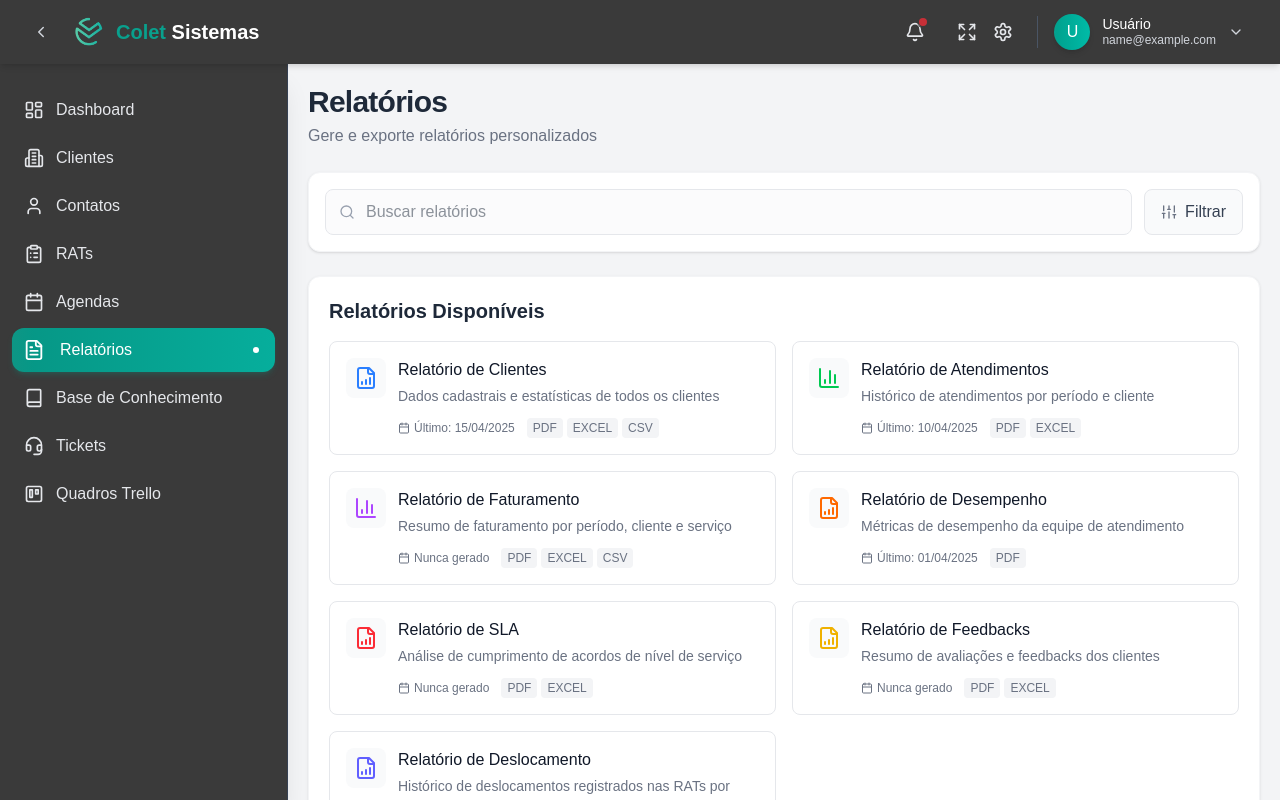
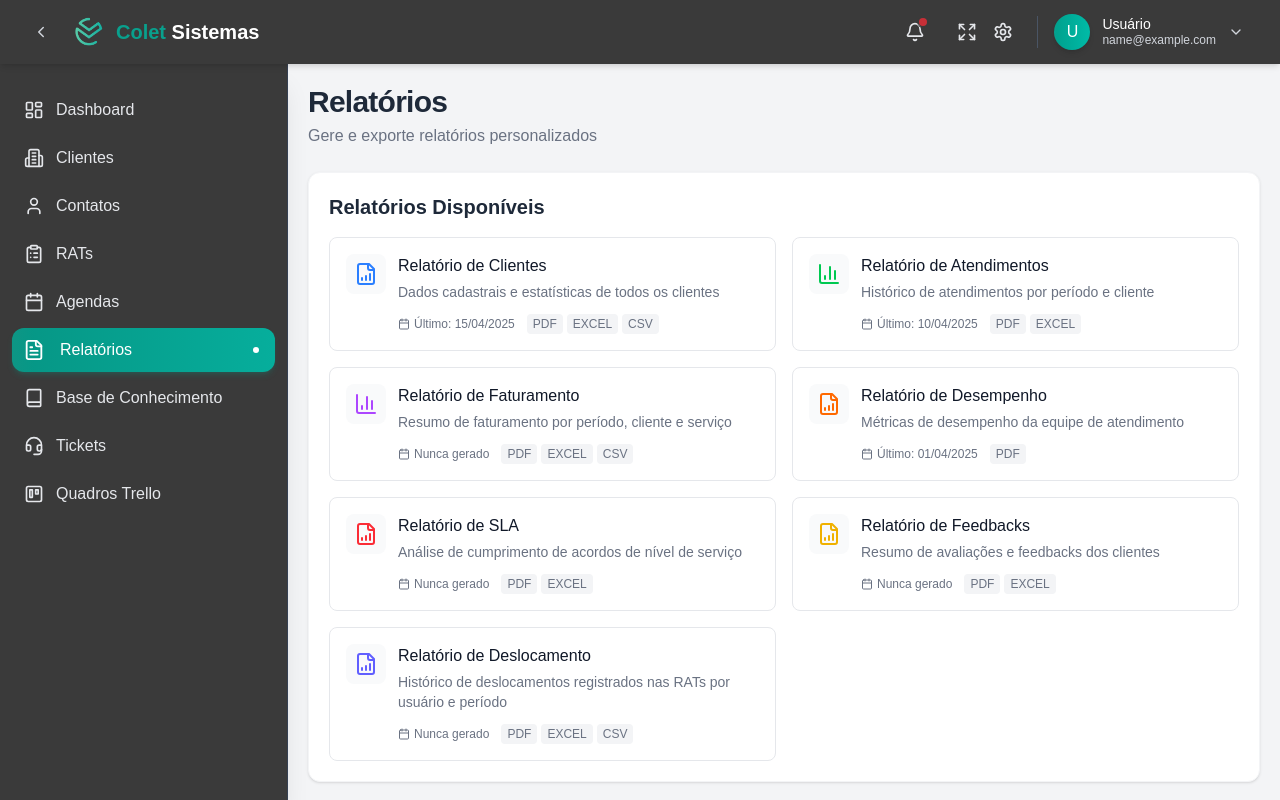
Before and after one commit to BCaceress/PortalColetFrontend, a Next.js app: page /dashboard/relatorios in a window 1280 px wide. Built offline with nearby package versions, Linux system fonts and the light colour scheme; sample sign-in values are in the browser's storage.

Commit message:
realtorio ajustado

```diff
--- a/src/app/dashboard/relatorios/page.tsx
+++ b/src/app/dashboard/relatorios/page.tsx
@@ -1,15 +1,16 @@
 'use client';
 
 import { motion } from 'framer-motion';
-import { BarChart3, Calendar, Download, FileBarChart, Filter, Printer, Search } from 'lucide-react';
+import { BarChart3, Calendar, Download, FileBarChart, Filter, Printer } from 'lucide-react';
 import { useState } from 'react';
 
 // Import our reusable components
-import { ActiveFilters } from '@/components/ui/ActiveFilters';
-import { FilterPanel } from '@/components/ui/FilterPanel';
 import { LoadingSpinner } from '@/components/ui/LoadingSpinner';
 import { PageHeader } from '@/components/ui/PageHeader';
-import { SearchBar } from '@/components/ui/SearchBar';
+
+// Import the Deslocamento component
+import dynamic from 'next/dynamic';
+const RelatorioDeslocamento = dynamic(() => import('../../../components/Reports/relatorioDeslocamento'), { ssr: false });
 
 // Define report types and interface
 interface Report {
@@ -27,12 +28,11 @@ interface Report {
 export default function ReportPage() {
     const [loading, setLoading] = useState(false);
     const [selectedReport, setSelectedReport] = useState<Report | null>(null);
-    const [searchTerm, setSearchTerm] = useState('');
-    const [categoryFilter, setCategoryFilter] = useState<string>('todos');
     const [startDate, setStartDate] = useState<string>('');
     const [endDate, setEndDate] = useState<string>('');
     const [isGenerating, setIsGenerating] = useState(false);
     const [isExpanded, setIsExpanded] = useState(true);
+    const [showDeslocamentoReport, setShowDeslocamentoReport] = useState(false);
 
     // Available reports
     const reports: Report[] = [
@@ -111,33 +111,6 @@ export default function ReportPage() {
         },
     ];
 
-    // Filtered reports based on search and category
-    const filteredReports = reports.filter(report => {
-        const matchesSearch = searchTerm === '' ||
-            report.title.toLowerCase().includes(searchTerm.toLowerCase()) ||
-            report.description.toLowerCase().includes(searchTerm.toLowerCase());
-
-        const matchesCategory = categoryFilter === 'todos' || report.category === categoryFilter;
-
-        return matchesSearch && matchesCategory;
-    });
-
-    // Handle search
-    const handleSearch = (term: string) => {
-        setSearchTerm(term);
-    };
-
-    // Handle category filter
-    const handleCategoryFilter = (category: string) => {
-        setCategoryFilter(category);
-    };
-
-    // Clear all filters
-    const clearFilters = () => {
-        setCategoryFilter('todos');
-        setSearchTerm('');
-    };
-
     // Handle report selection
     const handleSelectReport = (report: Report) => {
         setSelectedReport(report);
@@ -163,6 +136,13 @@ export default function ReportPage() {
                 return;
             }
 
+            // Special handling for displacement report
+            if (selectedReport.id === 7 && selectedReport.title === 'Relatório de Deslocamento') {
+                setShowDeslocamentoReport(true);
+                setIsGenerating(false);
+                return;
+            }
+
             // Simulate API call delay
             await new Promise(resolve => setTimeout(resolve, 2000));
 
@@ -183,43 +163,6 @@ export default function ReportPage() {
         setIsExpanded(true);
     };
 
-    // Create active filters array
-    const activeFilters = [
-        ...(categoryFilter !== 'todos' ? [{
-            id: 'category',
-            label: categoryFilter.charAt(0).toUpperCase() + categoryFilter.slice(1),
-            type: 'category' as const,
-            onRemove: () => handleCategoryFilter('todos')
-        }] : []),
-        ...(startDate && endDate ? [{
-            id: 'dateRange',
-            label: `Período: ${startDate} - ${endDate}`,
-            type: 'date' as const,
-            onRemove: () => {
-                setStartDate('');
-                setEndDate('');
-            }
-        }] : [])
-    ];
-
-    // Create filter configurations
-    const filterConfig = [
-        {
-            name: 'Categoria',
-            type: 'multi-toggle' as const,
-            options: [
-                { id: 'todos', label: 'Todos', value: 'todos' },
-                { id: 'clientes', label: 'Clientes', value: 'clientes' },
-                { id: 'atendimentos', label: 'Atendimentos', value: 'atendimentos' },
-                { id: 'financeiro', label: 'Financeiro', value: 'financeiro' },
-                { id: 'desempenho', label: 'Desempenho', value: 'desempenho' },
-                { id: 'qualidade', label: 'Qualidade', value: 'qualidade' },
-            ],
-            currentValue: categoryFilter,
-            onChange: handleCategoryFilter
-        }
-    ];
-
     return (
         <div className="p-1 sm:p-5 max-w-7xl mx-auto">
             {/* Page header with title and description */}
@@ -227,36 +170,6 @@ export default function ReportPage() {
                 title="Relatórios"
                 description="Gere e exporte relatórios personalizados"
             />
-
-            {/* Search and filter container */}
-            <div className="mb-6">
-                <motion.div
-                    initial={{ opacity: 0, y: -10 }}
-                    animate={{ opacity: 1, y: 0 }}
-                    transition={{ duration: 0.3, delay: 0.1 }}
-                    className="bg-white rounded-xl shadow-sm border border-gray-100 overflow-hidden"
-                >
-                    {/* Search and filter row */}
-                    <div className="flex flex-col sm:flex-row items-center gap-3 p-3 sm:p-4">
-                        <SearchBar
-                            onSearch={handleSearch}
-                            placeholder="Buscar relatórios"
-                            initialValue={searchTerm}
-                        />
-
-                        <FilterPanel
-                            filters={filterConfig}
-                            onClearFilters={clearFilters}
-                        />
-                    </div>
-
-                    {/* Active filters */}
-                    <ActiveFilters
-                        filters={activeFilters}
-                        onClearAll={clearFilters}
-                    />
-                </motion.div>
-            </div>
 
             {/* Main content - Animated report list and filter container */}
             <div className="flex flex-col gap-5">
@@ -290,9 +203,8 @@ export default function ReportPage() {
 
                         {isExpanded && (
                             <div className="mt-4">
-                                {filteredReports.length > 0 ? (
                                 <div className="grid grid-cols-1 md:grid-cols-2 gap-4">
-                                        {filteredReports.map((report) => (
+                                    {reports.map((report) => (
                                         <motion.div
                                             key={report.id}
                                             initial={{ opacity: 0 }}
@@ -329,21 +241,6 @@ export default function ReportPage() {
                                         </motion.div>
                                     ))}
                                 </div>
-                                ) : (
-                                    <div className="py-8 text-center">
-                                        <div className="mx-auto w-16 h-16 bg-gray-100 rounded-full flex items-center justify-center mb-4">
-                                            <Search size={28} className="text-gray-400" />
-                                        </div>
-                                        <h3 className="text-lg font-medium text-gray-900 mb-1">Nenhum relatório encontrado</h3>
-                                        <p className="text-gray-500 mb-4">Ajuste os filtros ou faça uma nova busca</p>
-                                        <button
-                                            onClick={clearFilters}
-                                            className="text-[#09A08D] font-medium hover:text-teal-700"
-                                        >
-                                            Limpar filtros
-                                        </button>
-                                    </div>
-                                )}
                             </div>
                         )}
                     </div>
@@ -358,6 +255,21 @@ export default function ReportPage() {
                         transition={{ duration: 0.4 }}
                         className="bg-white rounded-xl shadow-sm border border-gray-100 overflow-hidden"
                     >
+                        {/* Se for o relatório de deslocamento, mostra o componente específico */}
+                        {selectedReport.id === 7 && selectedReport.title === 'Relatório de Deslocamento' ? (
+                            <div className="p-4 sm:p-5">
+                                <div className="flex items-center justify-between mb-6">
+                                    <h2 className="text-xl font-semibold">Configuração do Relatório</h2>
+                                    <button
+                                        className="text-gray-400 hover:text-gray-600"
+                                        onClick={handleCloseReport}
+                                    >
+                                        Fechar
+                                    </button>
+                                </div>
+                                <RelatorioDeslocamento isEmbedded={true} />
+                            </div>
+                        ) : (
                             <div className="p-4 sm:p-5">
                                 <div className="flex items-center justify-between mb-6">
                                     <h2 className="text-xl font-semibold">Configuração do Relatório</h2>
@@ -446,6 +358,7 @@ export default function ReportPage() {
                                     </div>
                                 </div>
                             </div>
+                        )}
 
                         {isGenerating && (
                             <div className="fixed inset-0 bg-black bg-opacity-30 flex items-center justify-center z-50">
@@ -457,6 +370,18 @@ export default function ReportPage() {
                         )}
                     </motion.div>
                 )}
+
+                {/* Renderizando o componente RelatorioDeslocamento quando ativado */}
+                {showDeslocamentoReport && selectedReport && selectedReport.id === 7 && (
+                    <motion.div
+                        initial={{ opacity: 0, y: 20 }}
+                        animate={{ opacity: 1, y: 0 }}
+                        transition={{ duration: 0.4 }}
+                        className="mt-6"
+                    >
+                        <RelatorioDeslocamento />
+                    </motion.div>
+                )}
             </div>
         </div>
     );
--- a/src/app/dashboard/relatorios/deslocamento/page.tsx
+++ b/src/components/Reports/relatorioDeslocamento.tsx
@@ -33,7 +33,12 @@ interface ReportFilter {
     dt_fim: string;
 }
 
-export default function RelatorioDeslocamento() {
+// Props para o componente
+interface RelatorioDeslocamentoProps {
+    isEmbedded?: boolean;
+}
+
+export default function RelatorioDeslocamento({ isEmbedded = false }: RelatorioDeslocamentoProps) {
     const [deslocamentos, setDeslocamentos] = useState<Deslocamento[]>([]);
     const [loading, setLoading] = useState(false);
     const [error, setError] = useState<string | null>(null);
@@ -300,11 +305,12 @@ export default function RelatorioDeslocamento() {
 
     return (
         <div className="p-1 sm:p-5 max-w-7xl mx-auto">
-            {/* Cabeçalho da página */}
-            <PageHeader
-                title="Relatório de Deslocamento"
-                description="Análise de deslocamentos registrados nas RATs"
-            />
+            {!isEmbedded && (
+                <PageHeader
+                    title="Relatório de Deslocamento"
+                    description="Análise de deslocamentos registrados nas RATs"
+                />
+            )}
 
             {/* Filtros do relatório */}
             <motion.div
```
Lines whose indentation alone changed are shown as unchanged.
